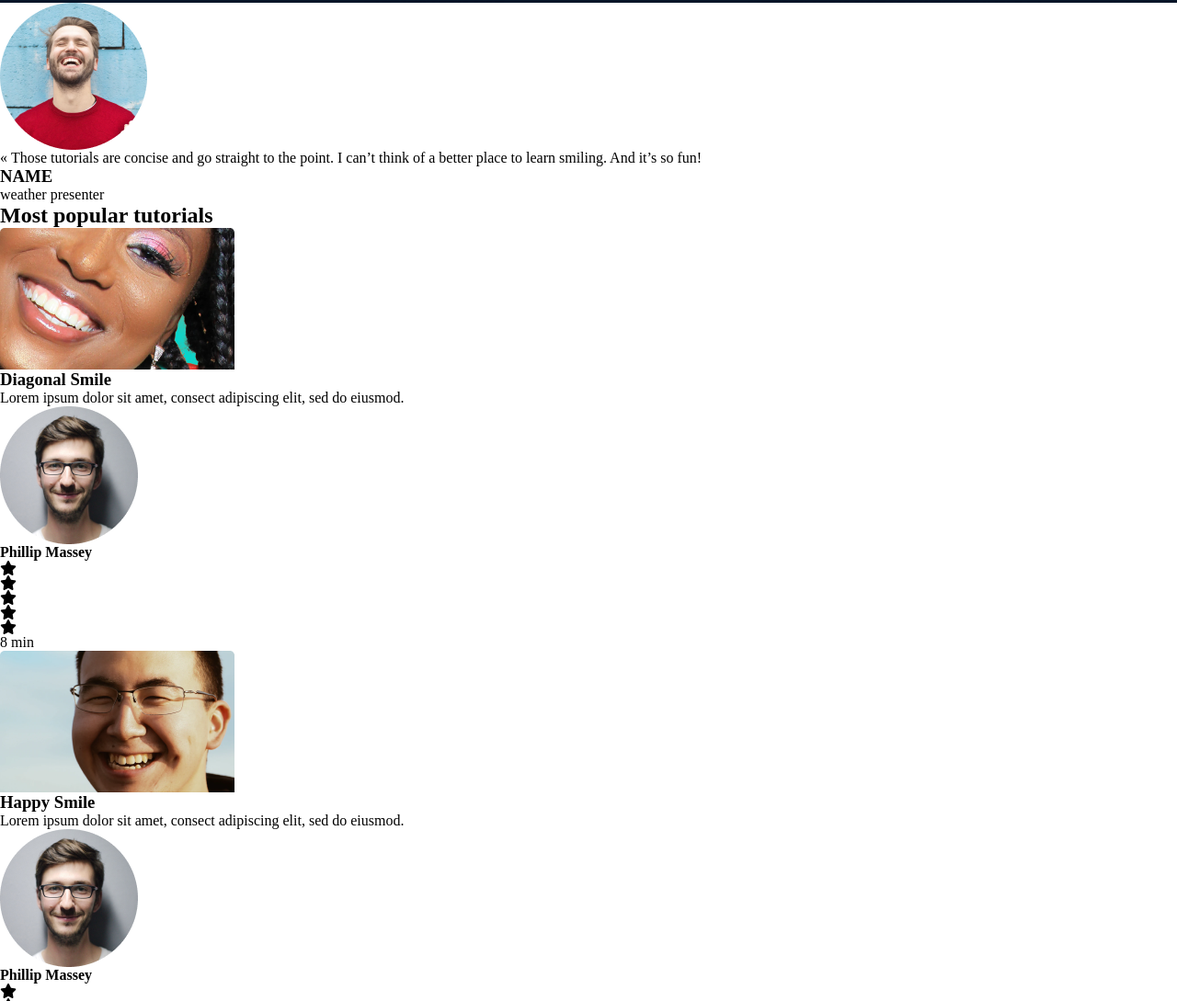
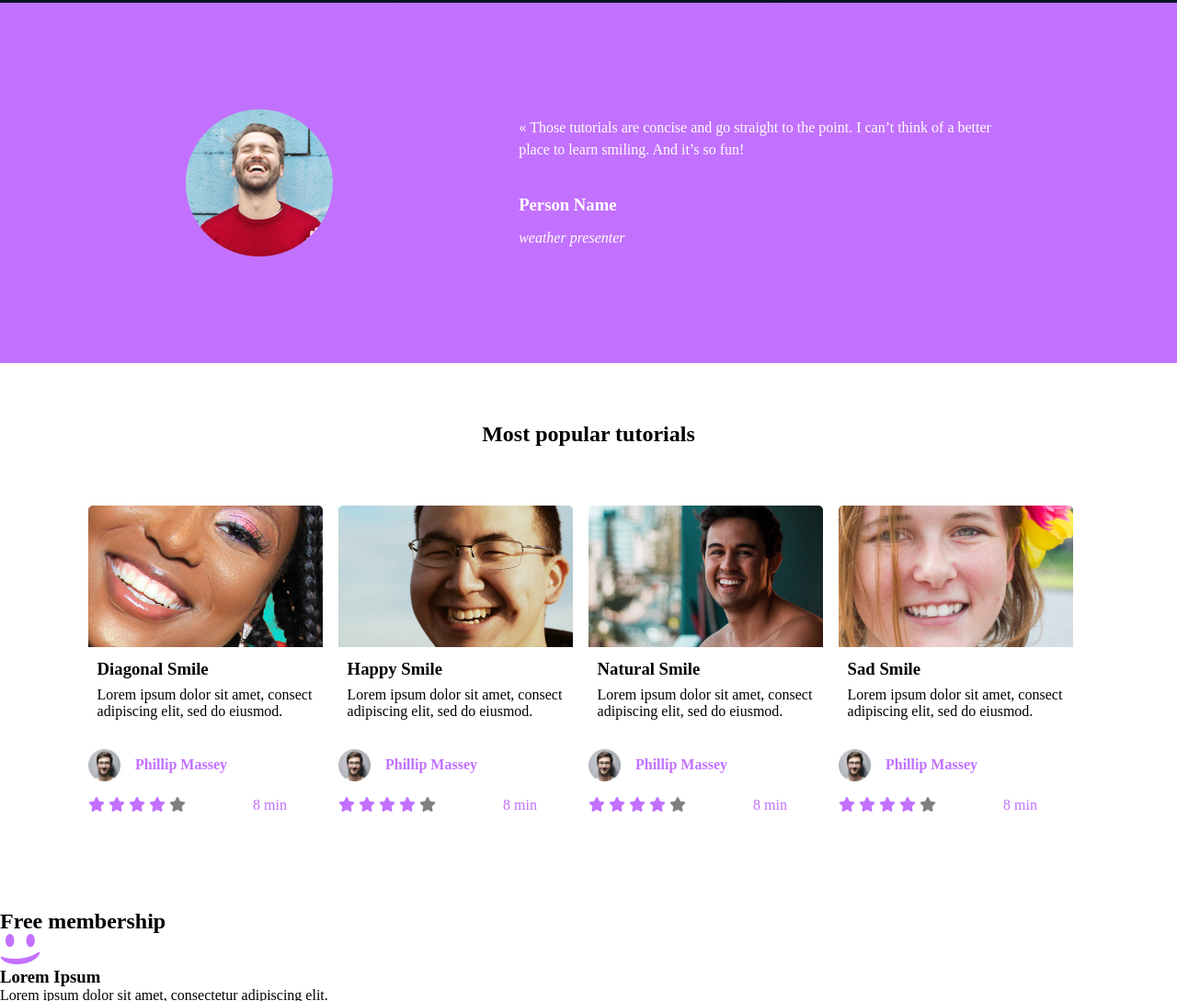
Before and after one commit to samuelbinogma/alx_html_css, a plain HTML site: page css_advanced/index.html in a window 1280 px wide. Shown: the part 1597-2686 px from the top of the page at 92% size. Drawn offline with Linux system fonts and the light colour scheme.

Commit message:
add more styles to index.html

```diff
--- a/css_advanced/index.html
+++ b/css_advanced/index.html
@@ -59,90 +59,102 @@
                 </div>
             </div>
         </section>
-
     </header>
     <main>
-
-        <section>
+        <section class="quote">
             <div>
                 <img src="images/5.png" alt="image">
             </div>
-            <div>
-                <blockquote>« Those tutorials are concise and go straight to the point. I can’t think of a better place to learn smiling. And it’s so fun!</blockquote>
-                <h3>NAME</h3>
+            <div class="quote-text">
+                <blockquote>« Those tutorials are concise and go straight to the point. I can’t think of a better <span class="blockquote-block">place to learn smiling. And it’s so fun!</span></blockquote>
+                <h3>Person Name</h3>
                 <P>weather presenter</P>
             </div>
         </section>
-        <section>
+
+        <section class="popular-tutorials">
             <h2>Most popular tutorials</h2>
-            <div>
+            <div class="tutorials">
+                <div class="tutorial">
                     <img src="images/9.png" alt="">
                     <h3>Diagonal Smile</h3>
                     <p>Lorem ipsum dolor sit amet, consect adipiscing elit, sed do eiusmod.</p>
-                <div>
+                    <div class="tutorial-image">
                         <img src="images/1.png" alt="">
                         <h4>Phillip Massey</h4>
                     </div>
-                <div>
-                    <div><i class="fa-solid fa-star"></i></div>
-                    <div><i class="fa-solid fa-star"></i></div>
-                    <div><i class="fa-solid fa-star"></i></div>
-                    <div><i class="fa-solid fa-star"></i></div>
-                    <div><i class="fa-solid fa-star"></i></div>
+                    <div class="tutorial-star-min">
+                        <div class="tutorial-stars">
+                            <div class="tutorial-star"><i class="fa-solid fa-star"></i></div>
+                            <div class="tutorial-star"><i class="fa-solid fa-star"></i></div>
+                            <div class="tutorial-star"><i class="fa-solid fa-star"></i></div>
+                            <div class="tutorial-star"><i class="fa-solid fa-star"></i></div>
+                            <div class="tutorial-star"><i class="fa-solid fa-star grey-color"></i></div>
                         </div>
                         <p>8 min</p>
                     </div>
-            <div>
+                </div>
+                <div class="tutorial">
                     <img src="images/6.png" alt="">
                     <h3>Happy Smile</h3>
                     <p>Lorem ipsum dolor sit amet, consect adipiscing elit, sed do eiusmod.</p>
-                <div>
+                    <div class="tutorial-image">
                         <img src="images/1.png" alt="">
                         <h4>Phillip Massey</h4>
                     </div>
-                <div>
-                    <div><i class="fa-solid fa-star"></i></div>
-                    <div><i class="fa-solid fa-star"></i></div>
-                    <div><i class="fa-solid fa-star"></i></div>
-                    <div><i class="fa-solid fa-star"></i></div>
-                    <div><i class="fa-solid fa-star"></i></div>
+                    <div class="tutorial-star-min">
+                        <div class="tutorial-stars">
+                            <div class="tutorial-star"><i class="fa-solid fa-star"></i></div>
+                            <div class="tutorial-star"><i class="fa-solid fa-star"></i></div>
+                            <div class="tutorial-star"><i class="fa-solid fa-star"></i></div>
+                            <div class="tutorial-star"><i class="fa-solid fa-star"></i></div>
+                            <div class="tutorial-star"><i class="fa-solid fa-star grey-color"></i></div>
                         </div>
                         <p>8 min</p>
                     </div>
-            <div>
+
+                </div>
+                <div class="tutorial">
                     <img src="images/8.png" alt="">
                     <h3>Natural Smile</h3>
                     <p>Lorem ipsum dolor sit amet, consect adipiscing elit, sed do eiusmod.</p>
-                <div>
+                    <div class="tutorial-image">
                         <img src="images/1.png" alt="">
                         <h4>Phillip Massey</h4>
                     </div>
-                <div>
-                    <div><i class="fa-solid fa-star"></i></div>
-                    <div><i class="fa-solid fa-star"></i></div>
-                    <div><i class="fa-solid fa-star"></i></div>
-                    <div><i class="fa-solid fa-star"></i></div>
-                    <div><i class="fa-solid fa-star"></i></div>
+                    <div class="tutorial-star-min">
+                        <div class="tutorial-stars">
+                            <div class="tutorial-star"><i class="fa-solid fa-star"></i></div>
+                            <div class="tutorial-star"><i class="fa-solid fa-star"></i></div>
+                            <div class="tutorial-star"><i class="fa-solid fa-star"></i></div>
+                            <div class="tutorial-star"><i class="fa-solid fa-star"></i></div>
+                            <div class="tutorial-star"><i class="fa-solid fa-star grey-color"></i></div>
                         </div>
                         <p>8 min</p>
                     </div>
-            <div>
+
+                </div>
+                <div class="tutorial">
                     <img src="images/7.png" alt="">
                     <h3>Sad Smile</h3>
                     <p>Lorem ipsum dolor sit amet, consect adipiscing elit, sed do eiusmod.</p>
-                <div>
+                    <div class="tutorial-image">
                         <img src="images/1.png" alt="">
                         <h4>Phillip Massey</h4>
                     </div>
-                <div>
-                    <div><i class="fa-solid fa-star"></i></div>
-                    <div><i class="fa-solid fa-star"></i></div>
-                    <div><i class="fa-solid fa-star"></i></div>
-                    <div><i class="fa-solid fa-star"></i></div>
-                    <div><i class="fa-solid fa-star"></i></div>
+                    <div class="tutorial-star-min">
+                        <div class="tutorial-stars">
+                            <div class="tutorial-star"><i class="fa-solid fa-star"></i></div>
+                            <div class="tutorial-star"><i class="fa-solid fa-star"></i></div>
+                            <div class="tutorial-star"><i class="fa-solid fa-star"></i></div>
+                            <div class="tutorial-star"><i class="fa-solid fa-star"></i></div>
+                            <div class="tutorial-star"><i class="fa-solid fa-star grey-color"></i></div>
                         </div>
                         <p>8 min</p>
                     </div>
+                </div>
+            </div>
+
         </section>
         <section>
             <h2>Free membership</h2>
--- a/css_advanced/styles.css
+++ b/css_advanced/styles.css
@@ -119,3 +119,97 @@
 .smile-pro img {
     border-radius: 50%;
 }
+
+.quote {
+    display: flex;
+    background: #c271ff;
+    justify-content: space-evenly;
+    align-items: center;
+    height: 392px;
+}
+
+.quote .quote-text {
+    color: #ffffff;
+}
+
+.quote-text h3 {
+    padding-top: 2.5rem;
+}
+
+.quote-text p {
+    padding-top: 1rem;
+    font-style: italic;
+}
+
+.blockquote-block {
+    display: block;
+    padding-top: 0.4rem;
+}
+
+.popular-tutorials {
+    padding: 2rem;
+    padding-top: 4rem;
+}
+
+.popular-tutorials h2 {
+    text-align: center;
+}
+
+.tutorials {
+    display: grid;
+    grid-template-columns: repeat(4, 1fr);
+    padding-top: 2rem;
+    padding: 4rem;
+}
+
+.tutorial h3 {
+    padding-top: 0.8rem;
+    padding-left: 0.6rem;
+}
+
+.tutorial p {
+    padding-top: 0.5rem;
+    padding-left: 0.6rem;
+    padding-bottom: 0.5rem;
+}
+
+.tutorial-image {
+    display: flex;
+    justify-content: left;
+    align-items: center;
+    padding-top: 1.5rem;
+    gap: 1rem;
+}
+
+.tutorial-image img {
+    width: 35px;
+}
+
+.tutorial-image h4 {
+    display: inline;
+    color: #c271ff;
+}
+
+.tutorial-star-min {
+    display: flex;
+    justify-content: space-between;
+    align-items: center;
+    padding-top: 0.6rem;
+}
+
+.tutorial-star {
+    display: inline;
+}
+
+.tutorial-star-min p {
+    padding-right: 3.5rem;
+    color: #c271ff;
+}
+
+.fa-solid {
+    color: #c271ff;
+}
+
+.grey-color {
+    color: grey;
+}
```
Lines whose indentation alone changed are shown as unchanged.
